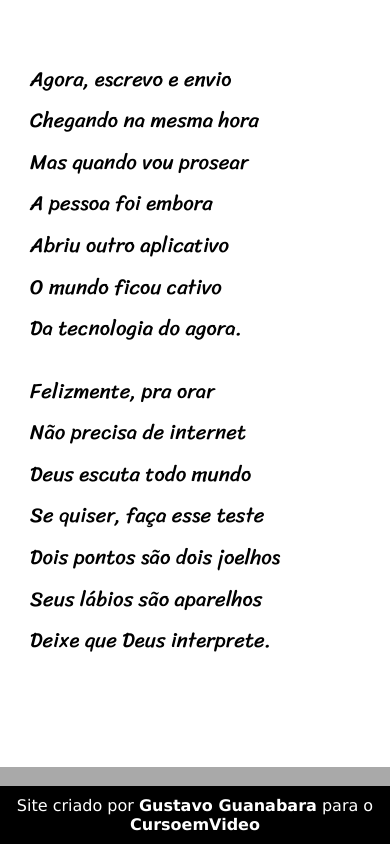
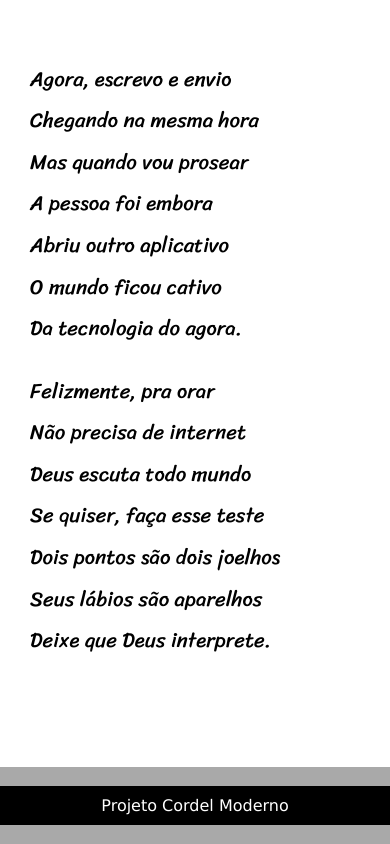
Before and after one commit to Drefleex/projeto-cordel, a plain HTML site: page index.html in a window 390 px wide. Shown: the part 2402-3246 px from the top of the page. Drawn offline with Linux system fonts and the light colour scheme.

```diff
--- a/index.html
+++ b/index.html
@@ -100,7 +100,7 @@
     </section><br>
 
     <footer>
-        <p>Site criado por <a href="#">Gustavo Guanabara</a> para o <a href="#">CursoemVideo</a></p>
+        <p>Projeto Cordel Moderno</p>
     </footer>
 
 </body>
```
